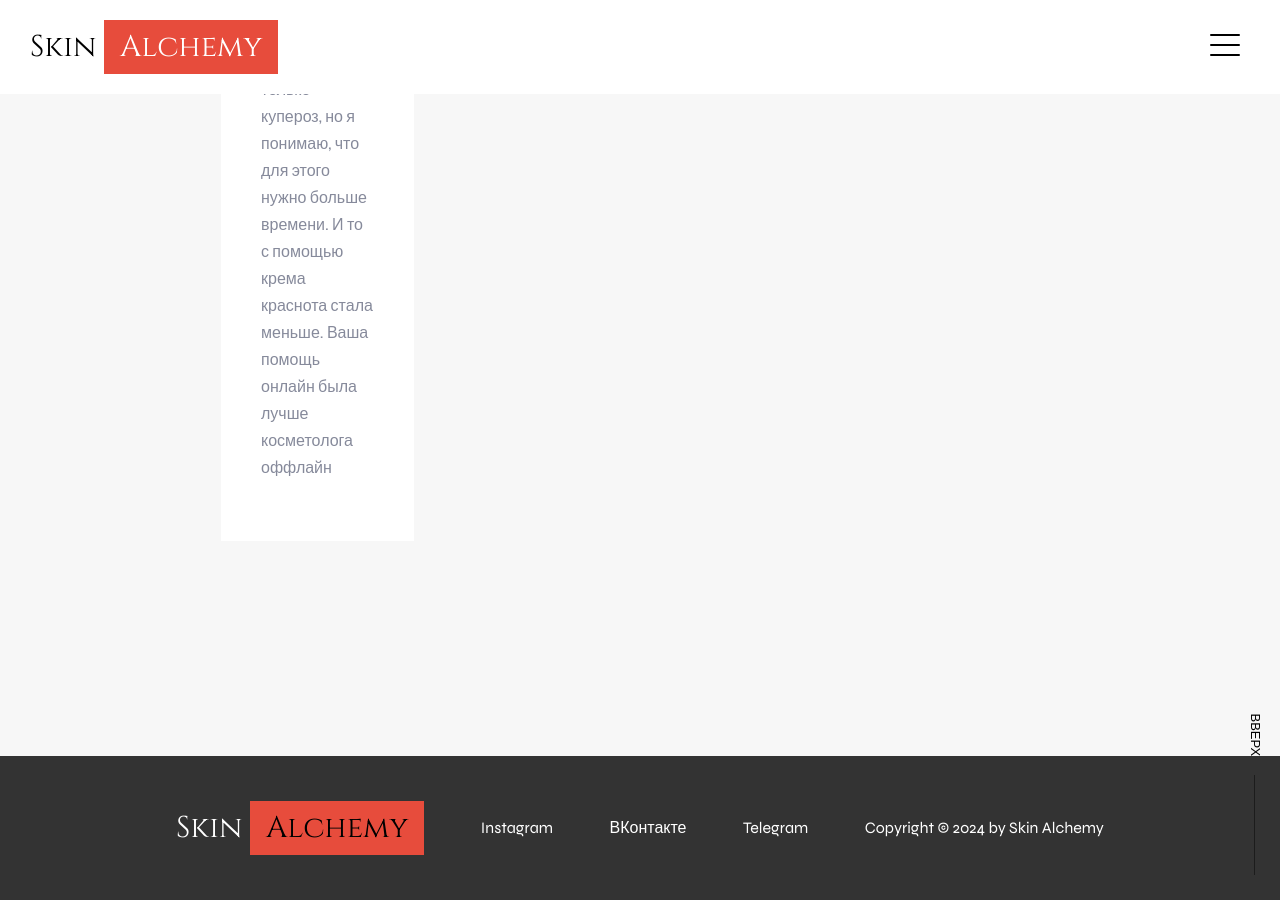
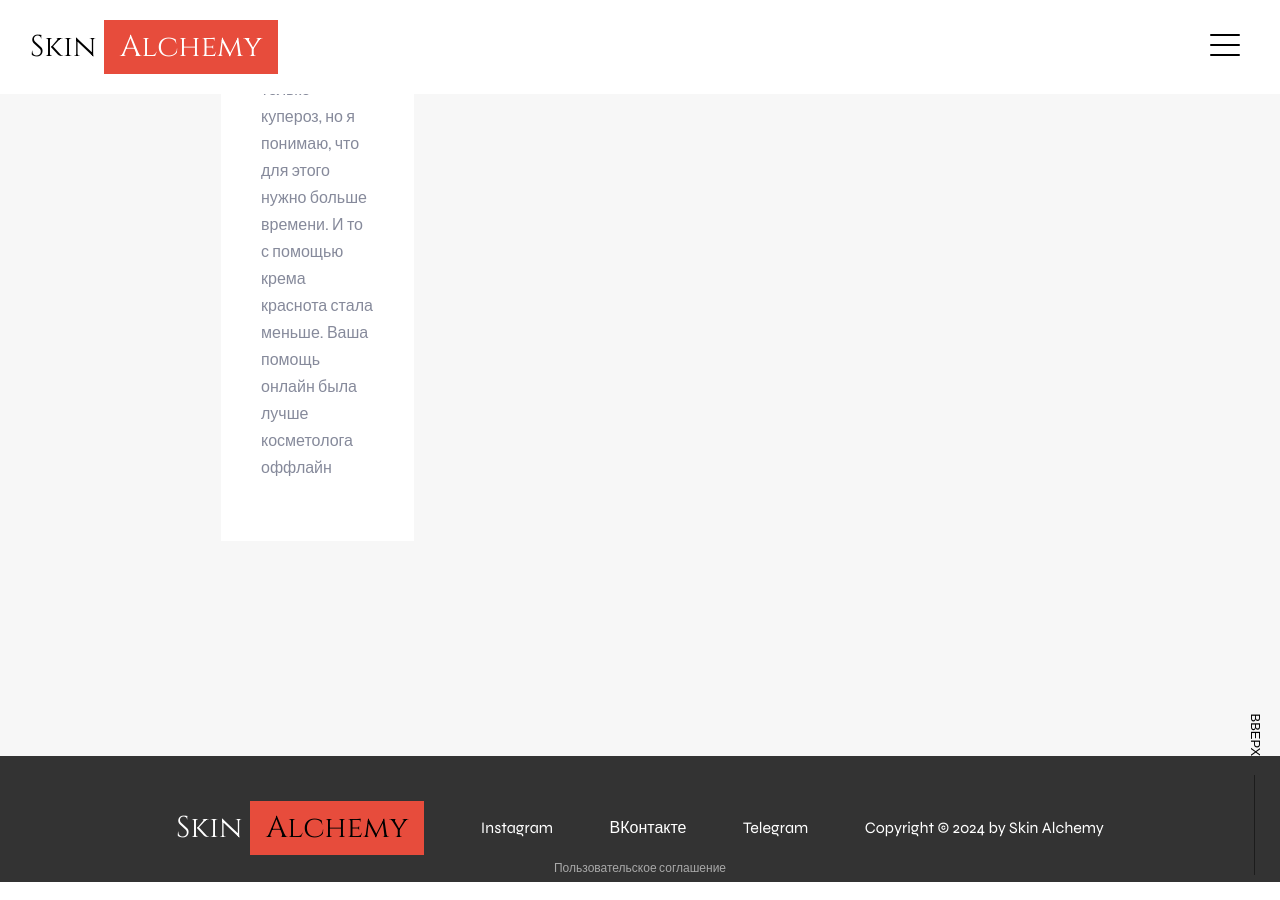
Before and after one commit to sprivalov/skinalchemy.github.io, a Jekyll site: the page built from index.html, in a window 1280 px wide and 900 px high, scrolled down 5548 px. Built offline with Jekyll 4.4.1, drawn with Linux system fonts in a browser that asks for light colours; some web fonts are replaced.

Commit message:
add user agreement

```diff
--- a/_layouts/default.html
+++ b/_layouts/default.html
@@ -197,6 +197,20 @@
 		</div>
 		<!-- /COPYRIGHT -->
 
+		<!-- USERAGREEMENT -->
+		<div class="erling_tm_section clearfix">
+			<div class="erling_tm_agreement">
+				<div class="container">
+					<div class="inner">
+						<div class="text link_box wow fadeInLeft" data-wow-duration="1s" data-wow-delay="0.2s">
+							<a class="line_effect link_text" href="/agreement.html" target="_blank">Пользовательское соглашение</a>
+						</div>
+					</div>
+				</div>
+			</div>
+		</div>
+		<!-- /USERAGREEMENT -->
+
 		<!-- AUDIO FOR TRIGGER CLICK -->
 		<div class="audiowrap">
 			<audio id="audio1"><source src="/audio/1.mp3"></audio>
--- a/css/style.css
+++ b/css/style.css
@@ -1645,7 +1645,7 @@ h6 { font-size: 16px; }
 .erling_tm_copyright{
 	width: 100%;
 	background-color: #333;
-	padding: 45px 0px;
+	padding: 45px 0px 0px 0px;
 }
 .erling_tm_copyright .inner{
 	width: 100%;
@@ -1705,6 +1705,40 @@ h6 { font-size: 16px; }
 .progressbar a{
 	text-decoration: none;
 	color: #000;
+}
+
+/*---------------------------------------------------*/
+/*	AGREEMENT
+/*---------------------------------------------------*/
+
+.erling_tm_agreement{
+	width: 100%;
+	background-color: #333;
+}
+.erling_tm_agreement .inner{
+	width: 100%;
+	display: flex;
+	align-items: center;
+	justify-content: space-between;
+}
+.erling_tm_agreement img{
+	max-width: 140px;
+	max-height: 70px;
+}
+.erling_tm_agreement p{
+	color: #fff;
+}
+.erling_tm_agreement p a{
+	color: #fff;
+}
+.erling_tm_agreement .link_box{
+	text-align: center;
+    width: 100%;
+    font-size: 12px;
+}
+
+.erling_tm_agreement .link_text{
+	color: darkgray;
 }
 
 /*---------------------------------------------------*/
--- a/sitemap.xml
+++ b/sitemap.xml
@@ -13,7 +13,7 @@ sitemap:
 </url>
 {% for collection in site.collections %}
  {% for post in collection.docs %}
-  {% unless post.published == false or post.sitemap.exclude == "yes" or page.name == "feed.xml" or page.name == "yandex_rss.xml" %}
+  {% unless post.published == false or post.sitemap.exclude == "yes" or page.name == "feed.xml" or page.name == "yandex_rss.xml" or page.name == "agreement.html"%}
     <url>
         <loc>{{ site.url }}{{ post.url }}</loc>
         {% if post.sitemap.lastmod %}
```
